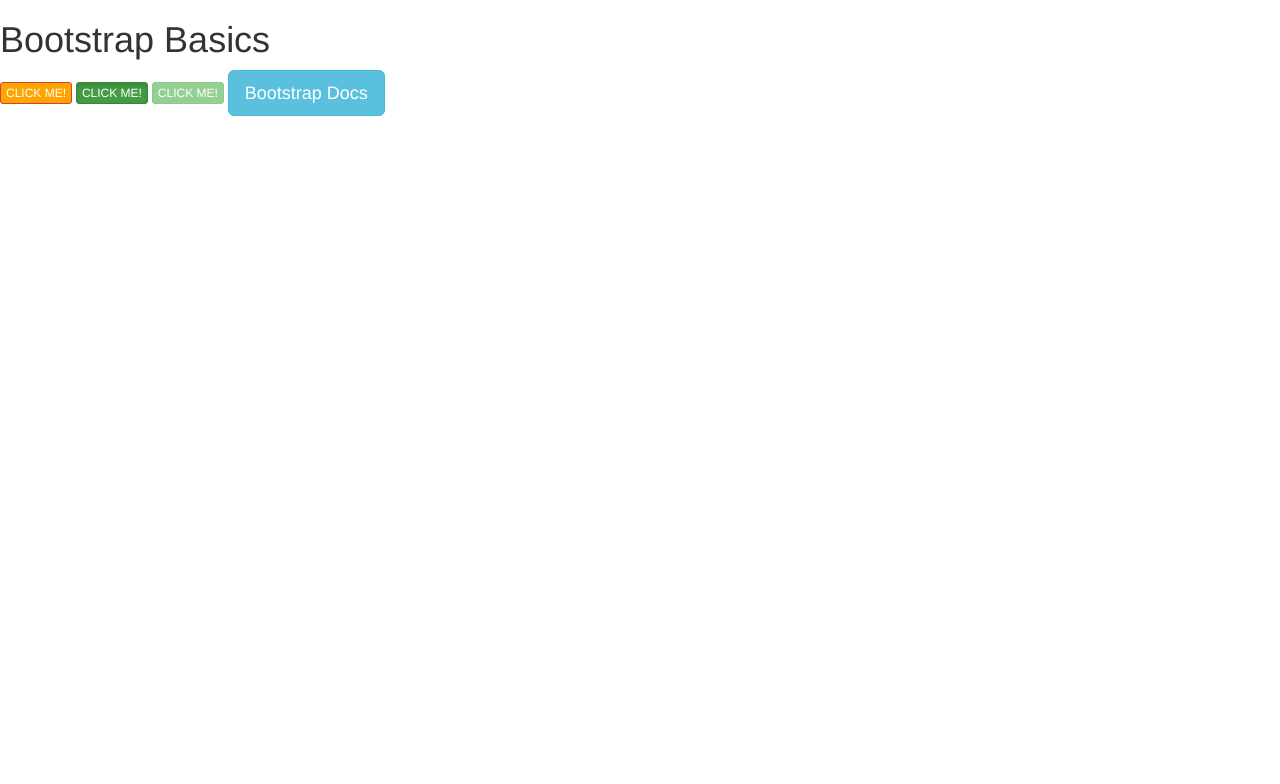
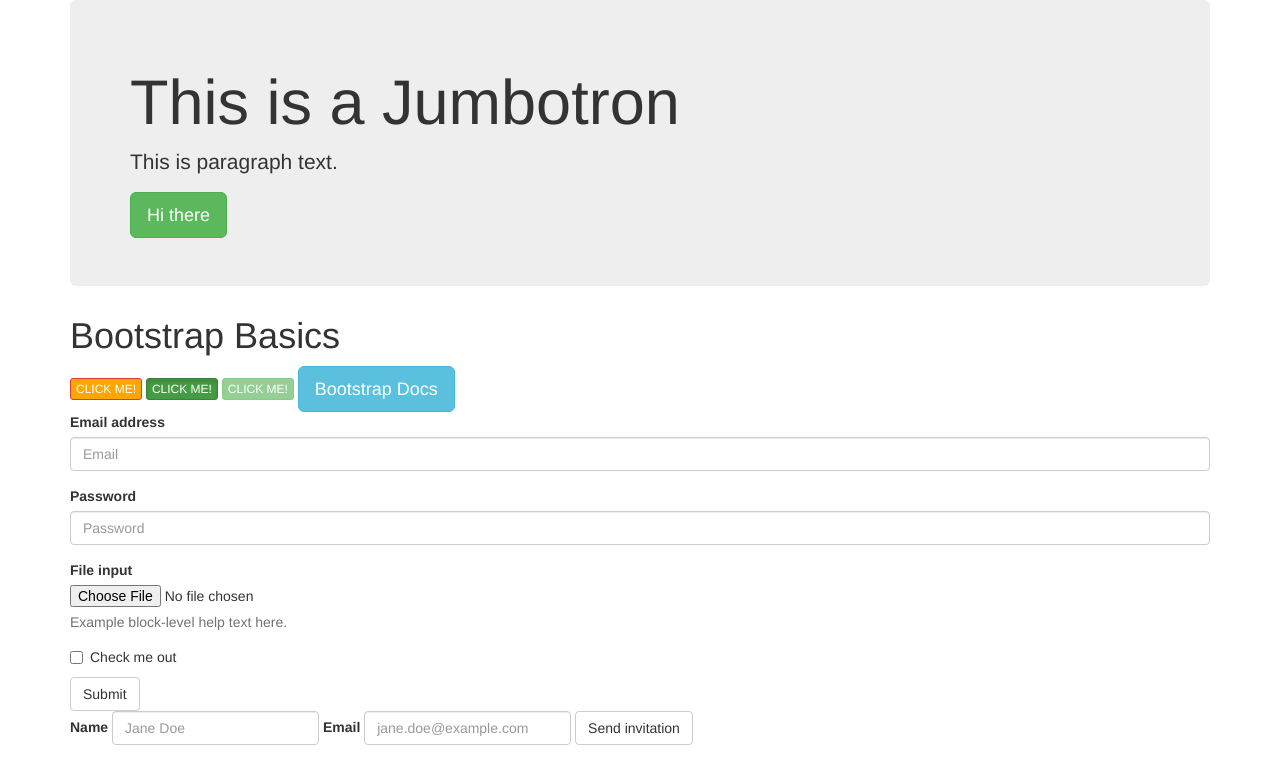
Before and after one commit to seanhamlet/webDevBootcamp, a plain HTML site: page 7-Bootstrap/66-Adding_Bootstrap/basics.html in a window 1280 px wide. Drawn offline with nearby package versions, Linux system fonts and the light colour scheme.

Commit message:
Adds notes on forms and inputs

```diff
--- a/7-Bootstrap/66-Adding_Bootstrap/basics.html
+++ b/7-Bootstrap/66-Adding_Bootstrap/basics.html
@@ -12,11 +12,62 @@
 		</style>
 	</head>
 	<body>
-		<h1>Bootstrap Basics</h1>
-		<button class="btn btn-danger btn-xs">CLICK ME!</button>
-		<button class="btn btn-success btn-xs active">CLICK ME!</button>
-		<button class="btn btn-success btn-xs" disabled="disabled">CLICK ME!</button>
 
-		<a href="http://www.getbootstrap.com" class="btn btn-info btn-lg">Bootstrap Docs</a>
+		<!-- container adds spacing and padding around content inside of it -->
+		<div class="container">
+			<!-- jumbotron is setup to take up 100% of whatever container it's inside of -->
+			<!-- by using bootstrap grid system, we can make it take up e.g. 1/4 of screen -->
+			<div class="jumbotron">
+				<h1>This is a Jumbotron</h1>
+				<p>This is paragraph text.</p>
+				<button class="btn btn-success btn-lg">Hi there</button>
+			</div>
+
+			<h1>Bootstrap Basics</h1>
+			<button class="btn btn-danger btn-xs">CLICK ME!</button>
+			<button class="btn btn-success btn-xs active">CLICK ME!</button>
+			<button class="btn btn-success btn-xs" disabled="disabled">CLICK ME!</button>
+
+			<a href="http://www.getbootstrap.com" class="btn btn-info btn-lg">Bootstrap Docs</a>
+
+			<!-- takes up 100% width because not in bootstrap grid system yet -->
+			<form>
+			  <div class="form-group">
+			    <label for="exampleInputEmail1">Email address</label>
+			    <input type="email" class="form-control" id="exampleInputEmail1" placeholder="Email">
+			  </div>
+			  <div class="form-group">
+			    <label for="exampleInputPassword1">Password</label>
+			    <input type="password" class="form-control" id="exampleInputPassword1" placeholder="Password">
+			  </div>
+			  <div class="form-group">
+			    <label for="exampleInputFile">File input</label>
+			    <input type="file" id="exampleInputFile">
+			    <p class="help-block">Example block-level help text here.</p>
+			  </div>
+			  <div class="checkbox">
+			    <label>
+			      <input type="checkbox"> Check me out
+			    </label>
+			  </div>
+			  <button type="submit" class="btn btn-default">Submit</button>
+			</form>
+
+			<!-- Inline form -->
+			<!-- .form-inline makes all form elements inline -->
+			<form class="form-inline">
+			  <div class="form-group">
+			    <label for="exampleInputName2">Name</label>
+			    <input type="text" class="form-control" id="exampleInputName2" placeholder="Jane Doe">
+			  </div>
+			  <div class="form-group">
+			    <label for="exampleInputEmail2">Email</label>
+			    <input type="email" class="form-control" id="exampleInputEmail2" placeholder="jane.doe@example.com">
+			  </div>
+			  <button type="submit" class="btn btn-default">Send invitation</button>
+			</form>
+
+		</div>
+
 	</body>
 </html>
```
